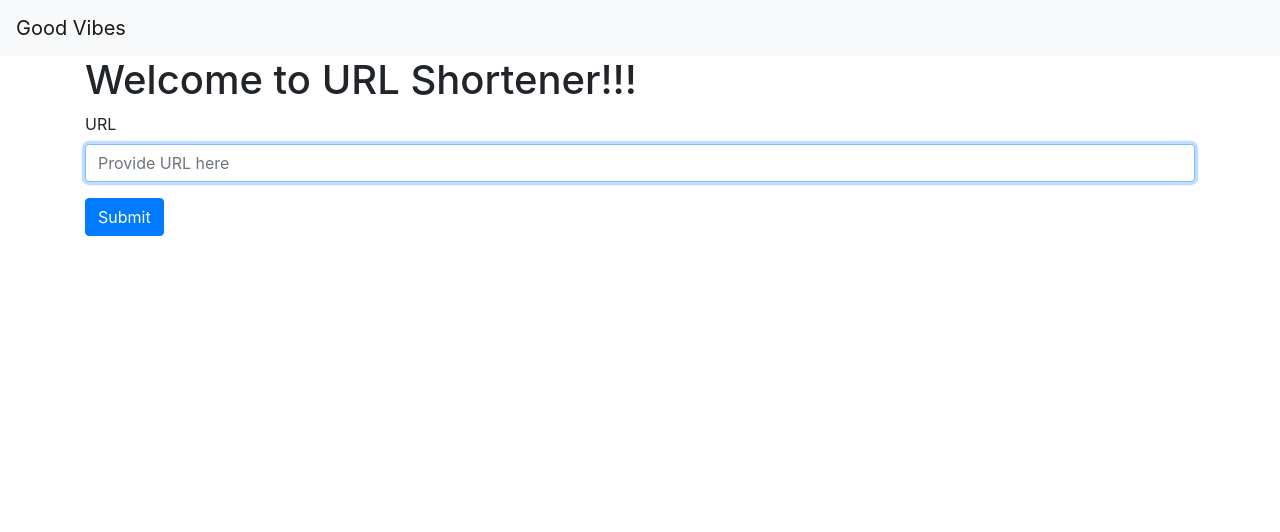
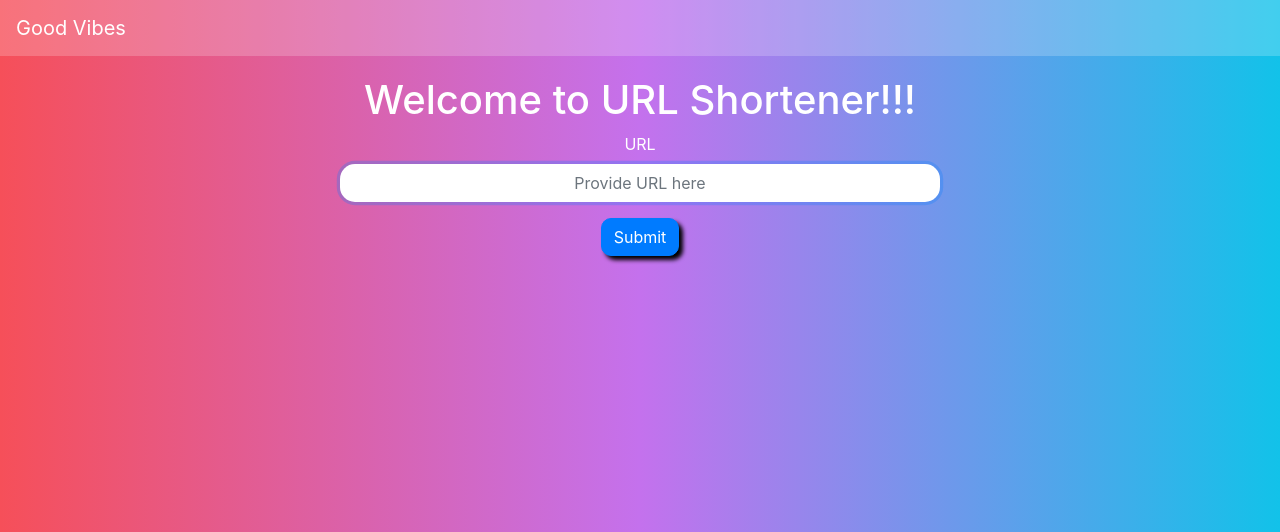
Before and after one commit to akashkhambay/coding_challenge_4, a Flask app: page / in a window 1280 px wide. Shown: the top 532 px of the page. Run offline with Flask 2, Linux system fonts and the light colour scheme; some libraries are stand-ins or nearby versions.

Commit message:
add initial styling

```diff
--- /dev/null
+++ b/static/css/style.css
@@ -0,0 +1,54 @@
+html {
+  background: #12c2e9;
+  background: -webkit-linear-gradient(to right, #f64f59, #c471ed, #12c2e9);
+  background: linear-gradient(to right, #f64f59, #c471ed, #12c2e9);
+}
+
+body {
+  background-color: transparent !important;
+  color: white;
+}
+
+.navbar-light {
+  background-color: rgba(255,255,255,0.2) !important;
+}
+
+a.navbar-brand {
+  color: white !important;
+}
+
+.container {
+  padding: 20px;
+  max-width: 50%;
+  text-align: center;
+}
+
+input {
+  border-radius: 15px !important;
+  border: none !important;
+  text-align: center;
+}
+
+input:focus {
+  outline: none !important;
+  text-align: center;
+}
+
+.btn {
+  border-radius: 10px !important;
+  box-shadow: 4px 4px 4px black;
+  transition: box-shadow 1s, transform 1s;
+  transform: initial;
+}
+
+.btn:hover {
+  box-shadow: initial;
+  transition: box-shadow 1s, transform 1s;
+  transform: scale(1.1,1.1);
+}
+
+hr {
+  margin-top: 1.2rem;
+  margin-bottom: 1.2rem;
+  border-top: 2px solid rgba(0,0,0,0.1)
+}
--- a/static/style.css
+++ /dev/null
@@ -1,3 +0,0 @@
-body {
-  background-color: red;
-}
--- a/templates/base.html
+++ b/templates/base.html
@@ -7,17 +7,17 @@
       content="width=device-width, initial-scale=1, shrink-to-fit=no"
     />
 
-    <link
-      rel="stylesheet"
-      href="{{ url_for('static', filename='style.css') }}"
-    />
-
     <!-- Bootstrap CSS -->
     <link
       rel="stylesheet"
       href="https://stackpath.bootstrapcdn.com/bootstrap/4.3.1/css/bootstrap.min.css"
       integrity="sha384-ggOyR0iXCbMQv3Xipma34MD+dH/1fQ784/j6cY/iJTQUOhcWr7x9JvoRxT2MZw1T"
       crossorigin="anonymous"
+    />
+
+    <link
+      rel="stylesheet"
+      href="{{ url_for('static', filename='css/style.css') }}"
     />
 
     <title>{% block title %} {% endblock %}</title>
```
